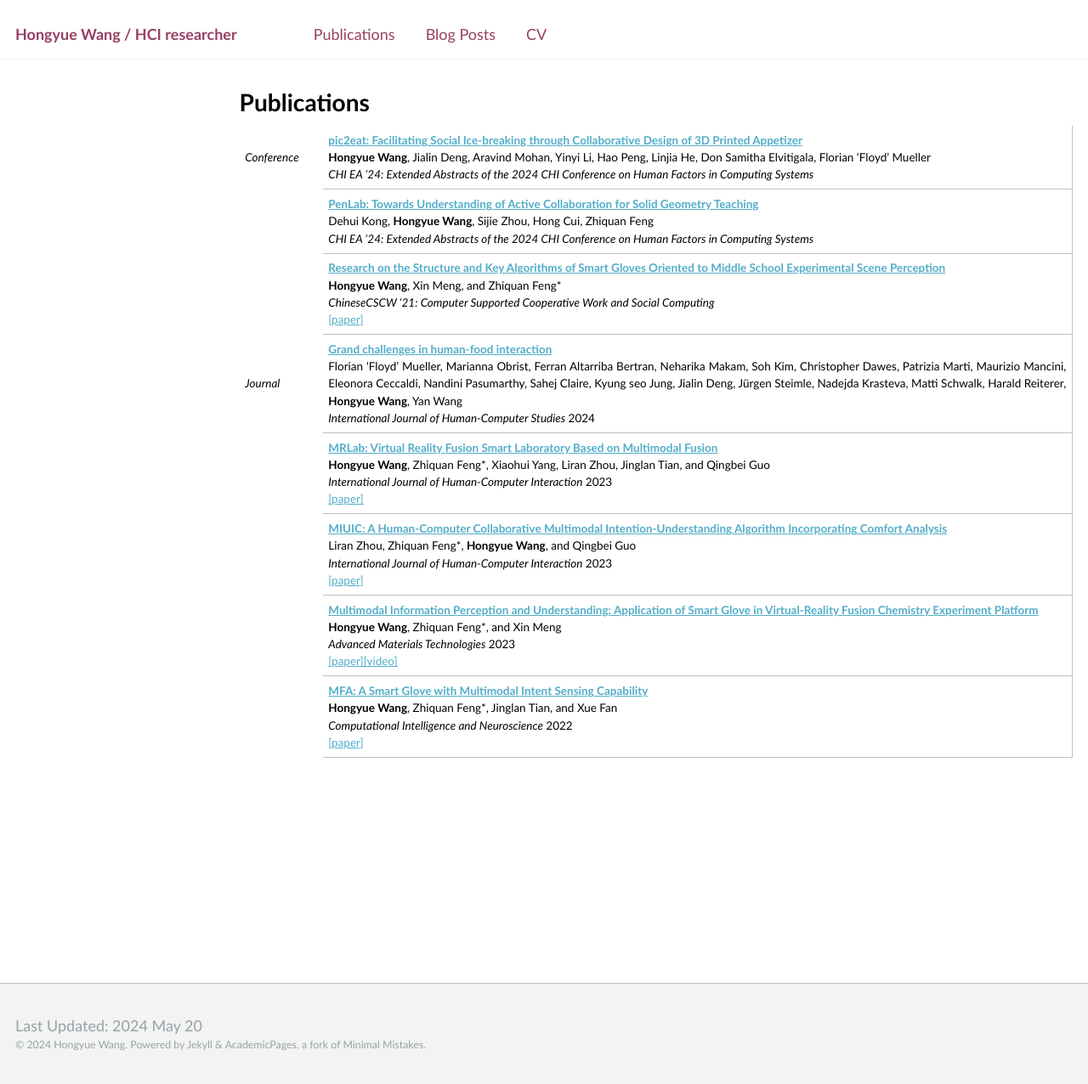
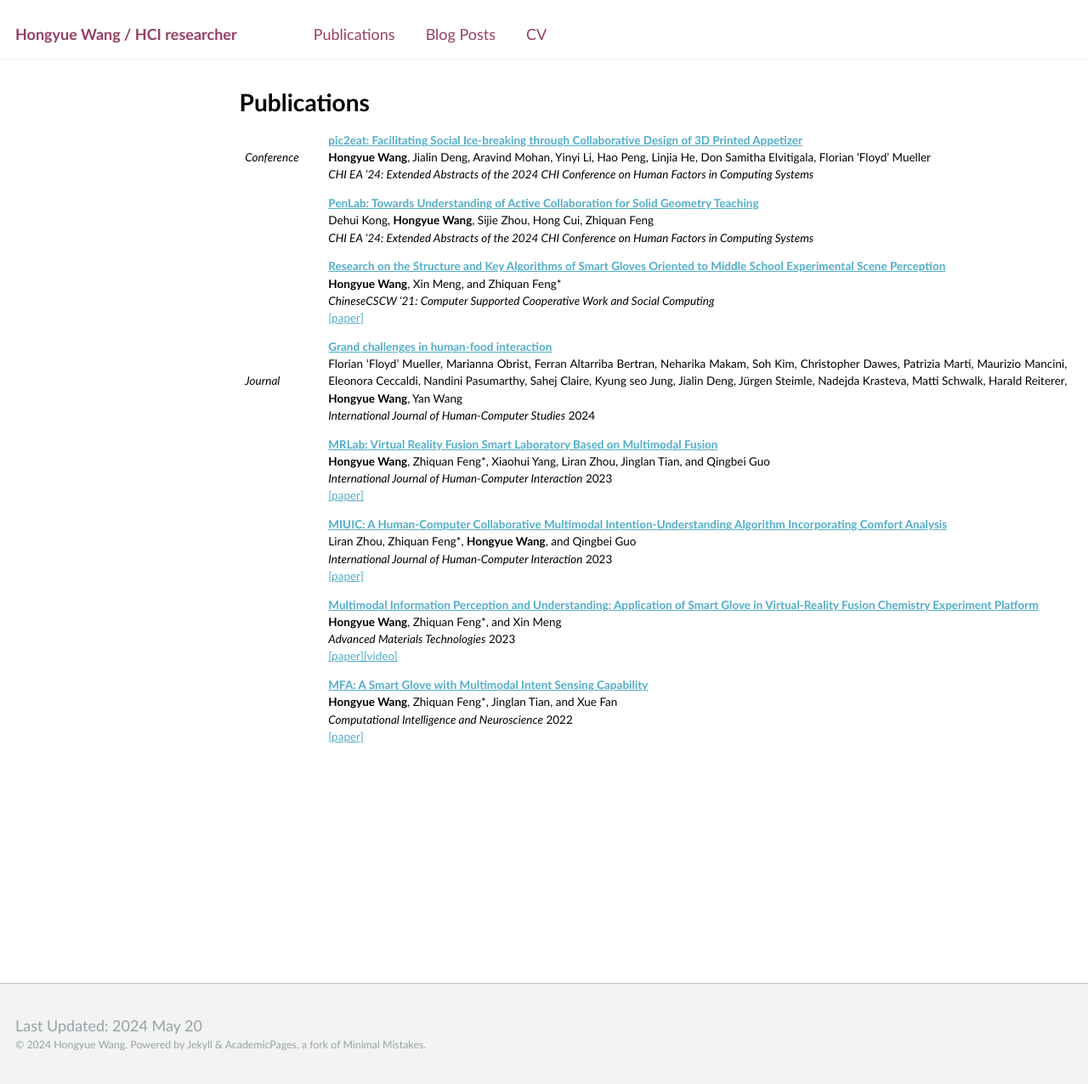
Before and after one commit to hongyue-howard-wang/hongyue-howard-wang.github.io, a Jekyll site: the page built from _pages/publications.md, in a window 1280 px wide and 1276 px high. Shown: the whole window at 85% size. Built offline with Jekyll 4.4.1, drawn with Linux system fonts in a browser that asks for light colours; nearby versions of some CDN libraries.

Commit message:
Update publications.md

```diff
--- a/_pages/publications.md
+++ b/_pages/publications.md
@@ -14,44 +14,44 @@ author_profile: false
 
 <tr>
 <td style="border: none;" markdown="span">*Conference*</td>
-<td style="border: none;" markdown="span" style="text-align:justify"><a href="https://doi.org/10.1145/3613905.3651082" target="_blank">**pic2eat: Facilitating Social Ice-breaking through Collaborative Design of 3D Printed Appetizer**</a><br>**Hongyue Wang**, Jialin Deng, Aravind Mohan, Yinyi Li, Hao Peng, Linjia He, Don Samitha Elvitigala, Florian 'Floyd' Mueller<br>*CHI EA '24: Extended Abstracts of the 2024 CHI Conference on Human Factors in Computing Systems*<br></td>
+<td markdown="span" style="border: none; text-align:justify"><a href="https://doi.org/10.1145/3613905.3651082" target="_blank">**pic2eat: Facilitating Social Ice-breaking through Collaborative Design of 3D Printed Appetizer**</a><br>**Hongyue Wang**, Jialin Deng, Aravind Mohan, Yinyi Li, Hao Peng, Linjia He, Don Samitha Elvitigala, Florian 'Floyd' Mueller<br>*CHI EA '24: Extended Abstracts of the 2024 CHI Conference on Human Factors in Computing Systems*<br></td>
 </tr>
 
 <tr>
 <td style="border: none;"></td>
-<td style="border: none;" markdown="span" style="text-align:justify"><a href="https://dl.acm.org/doi/10.1145/3613905.3650789" target="_blank">**PenLab: Towards Understanding of Active Collaboration for Solid Geometry Teaching**</a><br>Dehui Kong, **Hongyue Wang**, Sijie Zhou, Hong Cui, Zhiquan Feng<br>*CHI EA '24: Extended Abstracts of the 2024 CHI Conference on Human Factors in Computing Systems*<br></td>
+<td markdown="span" style="border: none; text-align:justify"><a href="https://dl.acm.org/doi/10.1145/3613905.3650789" target="_blank">**PenLab: Towards Understanding of Active Collaboration for Solid Geometry Teaching**</a><br>Dehui Kong, **Hongyue Wang**, Sijie Zhou, Hong Cui, Zhiquan Feng<br>*CHI EA '24: Extended Abstracts of the 2024 CHI Conference on Human Factors in Computing Systems*<br></td>
 </tr>
 
 <tr>
 <td style="border: none;"></td>
-<td style="border: none;" markdown="span" style="text-align:justify"><a href="https://link.springer.com/chapter/10.1007/978-981-19-4546-5_32">**Research on the Structure and Key Algorithms of Smart Gloves Oriented to Middle School Experimental Scene Perception**</a><br>**Hongyue Wang**, Xin Meng, and Zhiquan Feng\*<br>*ChineseCSCW '21: Computer Supported Cooperative Work and Social Computing*<br><a href="/_publications/Research on the Structure and Key Algorithms of Smart Gloves Oriented to Middle School Experimental Scene Perception.pdf" target="_blank">[paper]</a></td>
+<td markdown="span" style="border: none; text-align:justify"><a href="https://link.springer.com/chapter/10.1007/978-981-19-4546-5_32">**Research on the Structure and Key Algorithms of Smart Gloves Oriented to Middle School Experimental Scene Perception**</a><br>**Hongyue Wang**, Xin Meng, and Zhiquan Feng\*<br>*ChineseCSCW '21: Computer Supported Cooperative Work and Social Computing*<br><a href="/_publications/Research on the Structure and Key Algorithms of Smart Gloves Oriented to Middle School Experimental Scene Perception.pdf" target="_blank">[paper]</a></td>
 </tr>
 
 
 
 <tr>
 <td style="border: none;" markdown="span">*Journal*</td>
-<td style="border: none;" markdown="span" style="text-align:justify"><a href="https://www.sciencedirect.com/science/article/pii/S1071581923002069" target="_blank">**Grand challenges in human-food interaction**</a><br>Florian ‘Floyd’ Mueller, Marianna Obrist, Ferran Altarriba Bertran, Neharika Makam, Soh Kim, Christopher Dawes, Patrizia Marti, Maurizio Mancini, Eleonora Ceccaldi, Nandini Pasumarthy, Sahej Claire, Kyung seo Jung, Jialin Deng, Jürgen Steimle, Nadejda Krasteva, Matti Schwalk, Harald Reiterer, **Hongyue Wang**, Yan Wang<br>*International Journal of Human-Computer Studies* 2024<br></td>
+<td markdown="span" style="border: none; text-align:justify"><a href="https://www.sciencedirect.com/science/article/pii/S1071581923002069" target="_blank">**Grand challenges in human-food interaction**</a><br>Florian ‘Floyd’ Mueller, Marianna Obrist, Ferran Altarriba Bertran, Neharika Makam, Soh Kim, Christopher Dawes, Patrizia Marti, Maurizio Mancini, Eleonora Ceccaldi, Nandini Pasumarthy, Sahej Claire, Kyung seo Jung, Jialin Deng, Jürgen Steimle, Nadejda Krasteva, Matti Schwalk, Harald Reiterer, **Hongyue Wang**, Yan Wang<br>*International Journal of Human-Computer Studies* 2024<br></td>
 </tr>
 
 <tr>
 <td style="border: none;"></td>
-<td style="border: none;" markdown="span" style="text-align:justify"><a href="https://www.tandfonline.com/doi/abs/10.1080/10447318.2023.2227823" target="_blank">**MRLab: Virtual Reality Fusion Smart Laboratory Based on Multimodal Fusion**</a><br>**Hongyue Wang**, Zhiquan Feng\*, Xiaohui Yang, Liran Zhou, Jinglan Tian, and Qingbei Guo<br>*International Journal of Human-Computer Interaction* 2023<br><a href="/_publications/MRLab Virtual Reality Fusion Smart Laboratory Based on Multimodal Fusion.pdf" target="_blank">[paper]</a></td>
+<td markdown="span" style="border: none; text-align:justify"><a href="https://www.tandfonline.com/doi/abs/10.1080/10447318.2023.2227823" target="_blank">**MRLab: Virtual Reality Fusion Smart Laboratory Based on Multimodal Fusion**</a><br>**Hongyue Wang**, Zhiquan Feng\*, Xiaohui Yang, Liran Zhou, Jinglan Tian, and Qingbei Guo<br>*International Journal of Human-Computer Interaction* 2023<br><a href="/_publications/MRLab Virtual Reality Fusion Smart Laboratory Based on Multimodal Fusion.pdf" target="_blank">[paper]</a></td>
 </tr>
 
 <tr>
 <td style="border: none;"></td>
-<td style="border: none;" markdown="span" style="text-align:justify"><a href="https://www.tandfonline.com/doi/abs/10.1080/10447318.2023.2247606?journalCode=hihc20" target="_blank">**MIUIC: A Human-Computer Collaborative Multimodal Intention-Understanding Algorithm Incorporating Comfort Analysis**</a><br>Liran Zhou, Zhiquan Feng\*, **Hongyue Wang**, and Qingbei Guo<br>*International Journal of Human-Computer Interaction* 2023<br><a href="/_publications/MRLab Virtual Reality Fusion Smart Laboratory Based on Multimodal Fusion.pdf" target="_blank">[paper]</a></td>
+<td markdown="span" style="border: none; text-align:justify"><a href="https://www.tandfonline.com/doi/abs/10.1080/10447318.2023.2247606?journalCode=hihc20" target="_blank">**MIUIC: A Human-Computer Collaborative Multimodal Intention-Understanding Algorithm Incorporating Comfort Analysis**</a><br>Liran Zhou, Zhiquan Feng\*, **Hongyue Wang**, and Qingbei Guo<br>*International Journal of Human-Computer Interaction* 2023<br><a href="/_publications/MRLab Virtual Reality Fusion Smart Laboratory Based on Multimodal Fusion.pdf" target="_blank">[paper]</a></td>
 </tr>
 
 <tr>
 <td style="border: none;"></td>
-<td style="border: none;" markdown="span" style="text-align:justify"><a href="https://onlinelibrary.wiley.com/doi/abs/10.1002/admt.202200549">**Multimodal Information Perception and Understanding: Application of Smart Glove in Virtual-Reality Fusion Chemistry Experiment Platform**</a><br>**Hongyue Wang**, Zhiquan Feng\*, and Xin Meng<br>*Advanced Materials Technologies* 2023<br><a href="/_publications/Multimodal Information Perception and Understanding：Application of Smart Glove in Virtual-Reality Fusion Chemistry Experiment Platform.pdf" target="_blank">[paper]</a><a href="https://youtu.be/8btwYEO1cd4" target="_blank">[video]</a></td>
+<td markdown="span" style="border: none; text-align:justify"><a href="https://onlinelibrary.wiley.com/doi/abs/10.1002/admt.202200549">**Multimodal Information Perception and Understanding: Application of Smart Glove in Virtual-Reality Fusion Chemistry Experiment Platform**</a><br>**Hongyue Wang**, Zhiquan Feng\*, and Xin Meng<br>*Advanced Materials Technologies* 2023<br><a href="/_publications/Multimodal Information Perception and Understanding：Application of Smart Glove in Virtual-Reality Fusion Chemistry Experiment Platform.pdf" target="_blank">[paper]</a><a href="https://youtu.be/8btwYEO1cd4" target="_blank">[video]</a></td>
 </tr>
 
 <tr>
 <td style="border: none;"></td>
-<td style="border: none;" markdown="span" style="text-align:justify"><a href="https://www.hindawi.com/journals/cin/2022/3545850/" target="_blank">**MFA: A Smart Glove with Multimodal Intent Sensing Capability**</a><br>**Hongyue Wang**, Zhiquan Feng\*, Jinglan Tian, and Xue Fan<br>*Computational Intelligence and Neuroscience* 2022<br><a href="/_publications/MFA：A Smart Glove with Multimodal Intent Sensing Capability.pdf" target="_blank">[paper]</a></td>
+<td markdown="span" style="border: none; text-align:justify"><a href="https://www.hindawi.com/journals/cin/2022/3545850/" target="_blank">**MFA: A Smart Glove with Multimodal Intent Sensing Capability**</a><br>**Hongyue Wang**, Zhiquan Feng\*, Jinglan Tian, and Xue Fan<br>*Computational Intelligence and Neuroscience* 2022<br><a href="/_publications/MFA：A Smart Glove with Multimodal Intent Sensing Capability.pdf" target="_blank">[paper]</a></td>
 </tr>
 
 </tbody>
```
